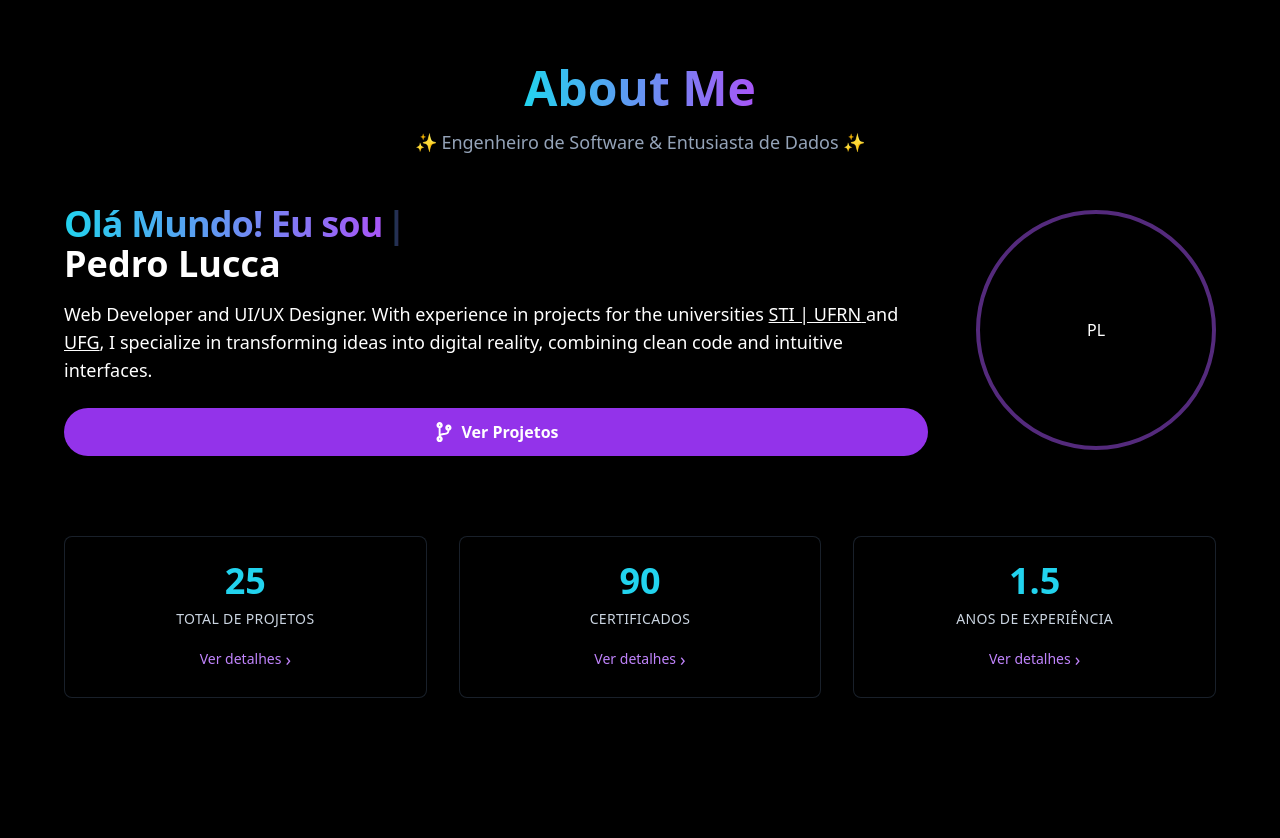
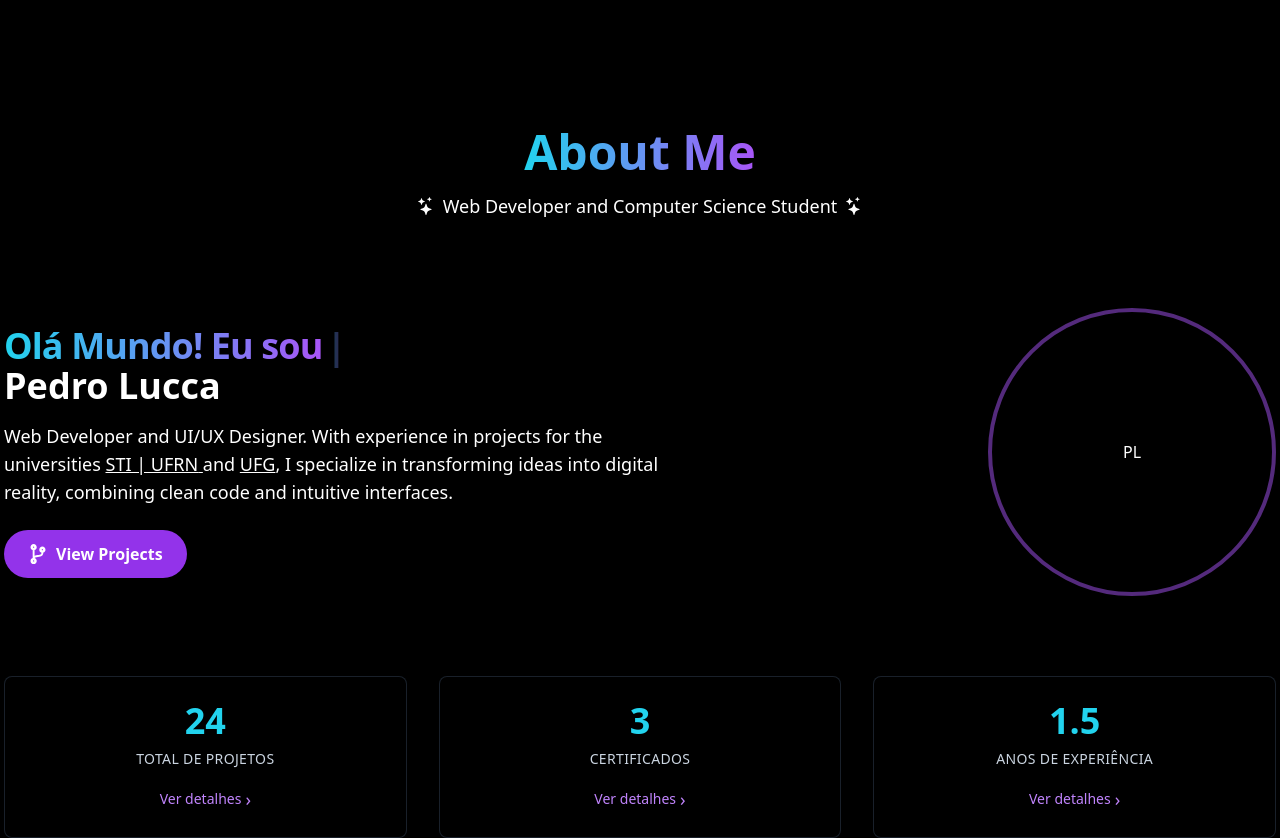
Before and after one commit to 3predu/Portfolio, a React (Vite) app: page / in a window 1280 px wide. Shown: the part 1000-1838 px from the top of the page. Before the commit the page ends 1800 px from the top, so only its background shows below. Built offline with nearby package versions, Linux system fonts and the light colour scheme.

Commit message:
feat: fixing-spacing-AboutPage.tsx

```diff
--- a/src/Components/sections/AboutPage.tsx
+++ b/src/Components/sections/AboutPage.tsx
@@ -2,34 +2,38 @@ import { FaCodeBranch } from "react-icons/fa";
 import { ButtonCV } from "../ui/ButtonCV";
 import TextType from "../ui/TextType";
 import { Avatar, AvatarFallback, AvatarImage } from "../ui/Avatar";
+import { BsStars } from "react-icons/bs";
 
 export function AboutPage() {
   return (
-    <section
+    <div
       id="about"
-      className="min-h-screen p-8 md:p-16 flex flex-col items-center text-white"
+      className="h-screen w-full max-w-screen-2xl mx-auto md:px-1 pt-24 md:pt-32 items-center text-white"
     >
       {/* Título da Seção */}
+      <div className="text-center">
         <h2 className="text-4xl md:text-5xl font-bold text-white mb-4">
           <span className="bg-clip-text text-transparent bg-gradient-to-r from-cyan-400 to-purple-500">
             About Me
           </span>
         </h2>
-      <p className="text-md md:text-lg text-slate-400 mb-12">
-        <span className="text-cyan-400">✨</span> Engenheiro de Software &
-        Entusiasta de Dados <span className="text-cyan-400">✨</span>
+        <p className="text-md md:text-lg text-white mb-12 flex items-center justify-center gap-2">
+          <BsStars />
+          Web Developer and Computer Science Student
+          <BsStars />
         </p>
-
-      {/* Seção Principal (Texto e Imagem) */}
-      <div className="flex flex-col md:flex-row items-center justify-center gap-12 max-w-6xl w-full mb-20">
+      </div>
+      <div className="w-full pt-6 sm:pt-10 relative">
+        {/* Seção Principal (Bloco de texto + Avatar) */}
+        <div className="flex flex-col md:flex-row items-center justify-between gap-12 w-full mb-20">
           {/* Bloco de Texto */}
-        <div className="flex-1 text-center md:text-left mb-8 md:mb-0 order-2 md:order-none">
+          <div className="max-w-2xl text-center md:text-left mb-8 md:mb-0 order-2 md:order-none">
             <h3 className="text-3xl md:text-4xl font-bold mb-4">
               <TextType
                 text={[
                   "Hello World! I'm",
                   "Olá Mundo! Eu sou",
-                "Здравствуйте, мир! Я —",
+                  "Здравствуйте, мир! Я",
                   "你好世界，我是",
                   "やあ世界、私は",
                   "안녕 세상아, 나는",
@@ -52,18 +56,22 @@ export function AboutPage() {
                 STI | UFRN{" "}
               </a>{" "}
               and{" "}
-            <a href="https://ufg.br/" className="underline hover:text-cyan-500">
+              <a
+                href="https://ufg.br/"
+                className="underline hover:text-cyan-500"
+              >
                 UFG
               </a>
-            , I specialize in transforming ideas into digital reality, combining
-            clean code and intuitive interfaces.
+              , I specialize in transforming ideas into digital reality,
+              combining clean code and intuitive interfaces.
             </p>
+            {/* Botão */}
             <ButtonCV
               href="#portfolio"
-            className="bg-purple-600 hover:bg-purple-700 "
+              className="inline-flex items-center bg-purple-600 hover:bg-purple-700"
             >
               <FaCodeBranch size={20} />
-            Ver Projetos
+              View Projects
             </ButtonCV>
           </div>
 
@@ -77,10 +85,10 @@ export function AboutPage() {
         </div>
 
         {/* Cards de Estatísticas */}
-      <div className="grid grid-cols-1 md:grid-cols-3 gap-8 max-w-6xl w-full">
+        <div className="grid grid-cols-1 md:grid-cols-3 gap-8 w-full">
           {/* Card 1: Total Projects */}
           <div className="bg-black/30 backdrop-blur-sm p-6 rounded-lg text-center shadow-lg border border-slate-700/50 hover:border-cyan-400 transition-colors duration-300">
-          <div className="text-4xl font-bold text-cyan-400 mb-2">25</div>
+            <div className="text-4xl font-bold text-cyan-400 mb-2">24</div>
             <p className="text-sm text-slate-300 uppercase tracking-wide mb-4">
               Total de Projetos
             </p>
@@ -94,7 +102,7 @@ export function AboutPage() {
 
           {/* Card 2: Certificates */}
           <div className="bg-black/30 backdrop-blur-sm p-6 rounded-lg text-center shadow-lg border border-slate-700/50 hover:border-cyan-400 transition-colors duration-300">
-          <div className="text-4xl font-bold text-cyan-400 mb-2">90</div>
+            <div className="text-4xl font-bold text-cyan-400 mb-2">3</div>
             <p className="text-sm text-slate-300 uppercase tracking-wide mb-4">
               Certificados
             </p>
@@ -120,6 +128,7 @@ export function AboutPage() {
             </a>
           </div>
         </div>
-    </section>
+      </div>
+    </div>
   );
 }
--- a/src/Components/ui/Avatar.tsx
+++ b/src/Components/ui/Avatar.tsx
@@ -13,7 +13,7 @@ function Avatar({
     <AvatarPrimitive.Root
       data-slot="avatar"
       className={cn(
-        "relative flex size-60 shrink-0 overflow-hidden rounded-full",
+        "relative flex shrink-0 overflow-hidden rounded-full size-52 sm:size-56 md:size-60 lg:size-64 xl:size-72",
         className
       )}
       {...props}
```
Lines whose indentation alone changed are shown as unchanged.
